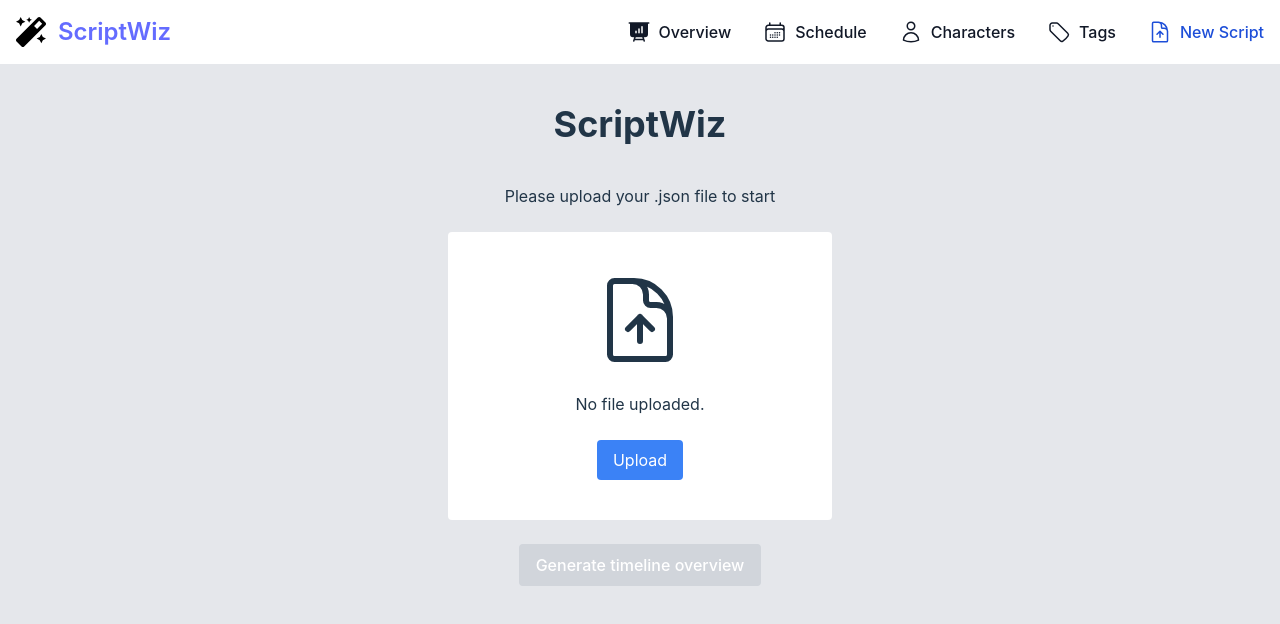
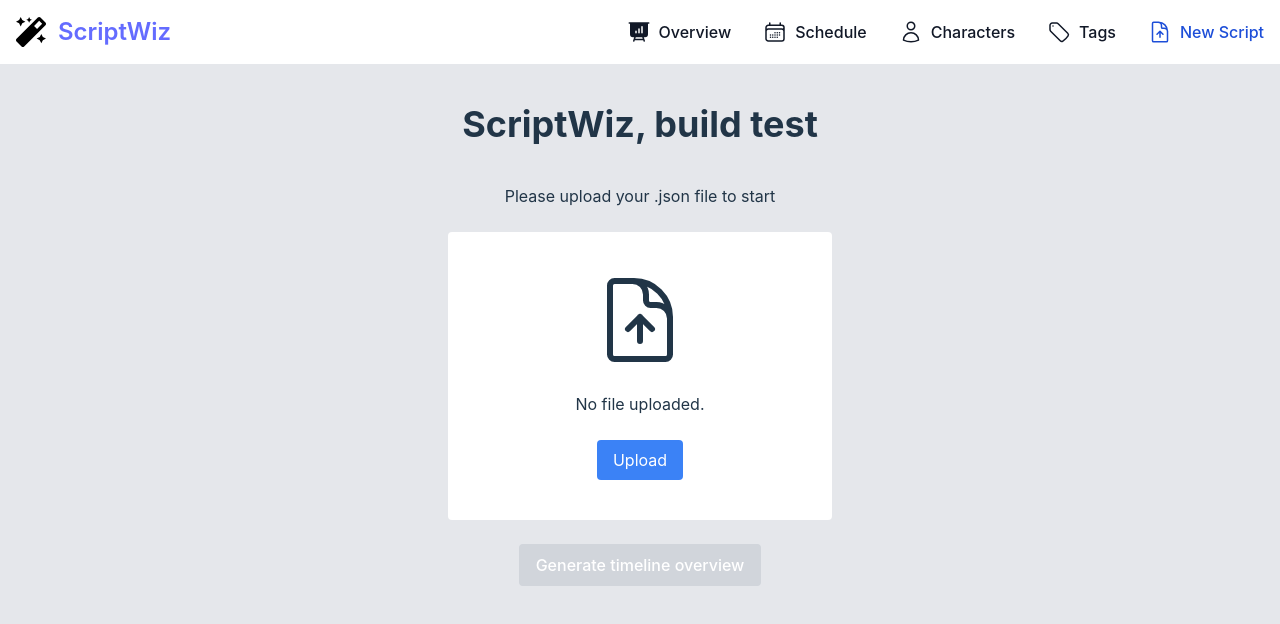
Before and after one commit to Lassiaa/ScriptWiz, a React (Vite) app in the folder scriptwiz/: page / in a window 1280 px wide. Shown: the top 624 px of the page. Built offline with nearby package versions, Linux system fonts and the light colour scheme; no server answers.

Commit message:
Update FrontPage.jsx

```diff
--- a/scriptwiz/src/views/FrontPage.jsx
+++ b/scriptwiz/src/views/FrontPage.jsx
@@ -94,7 +94,7 @@ function FrontPage() {
 
   return (
     <div className={style.frontPageBody}>
-      <h1 className={style.frontPageHeading}>ScriptWiz</h1>
+      <h1 className={style.frontPageHeading}>ScriptWiz, build test</h1>
       <p>Please upload your .json file to start</p>
       <div className={style.card}>
         <svg
```
